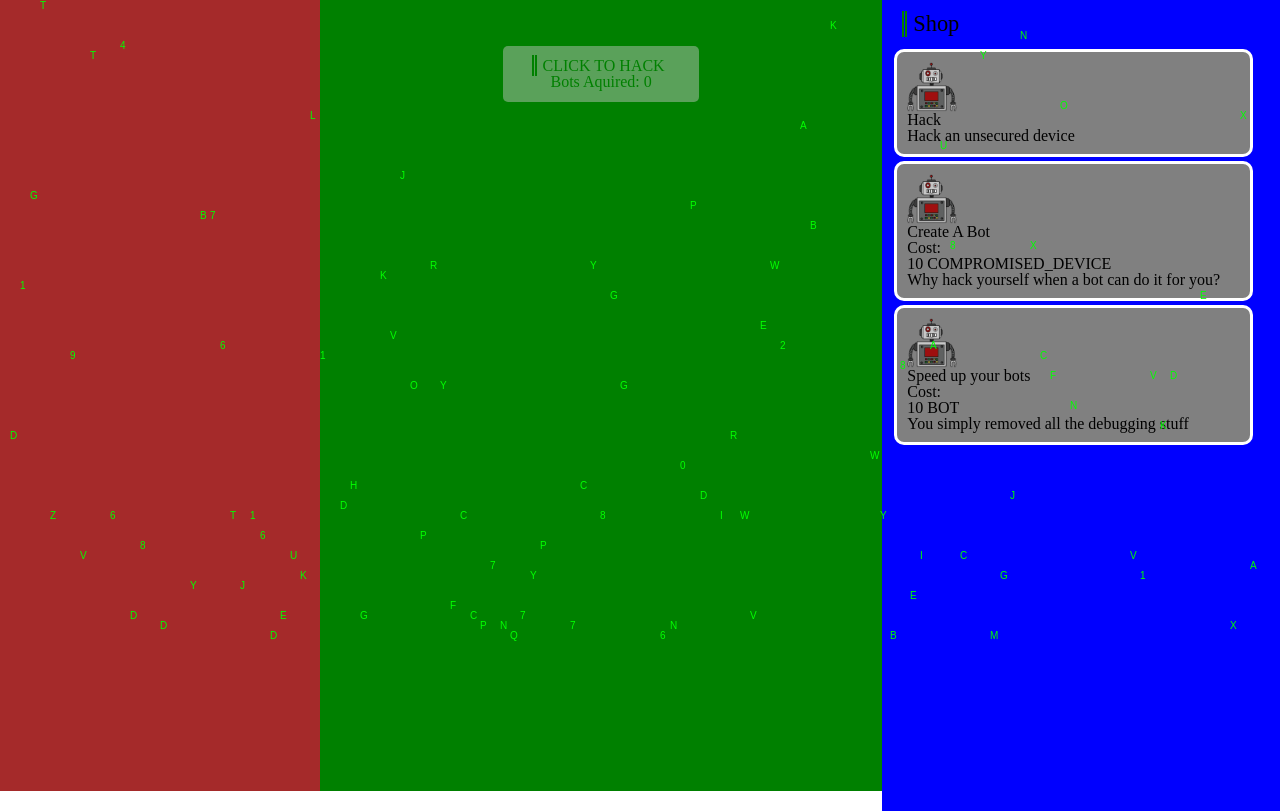
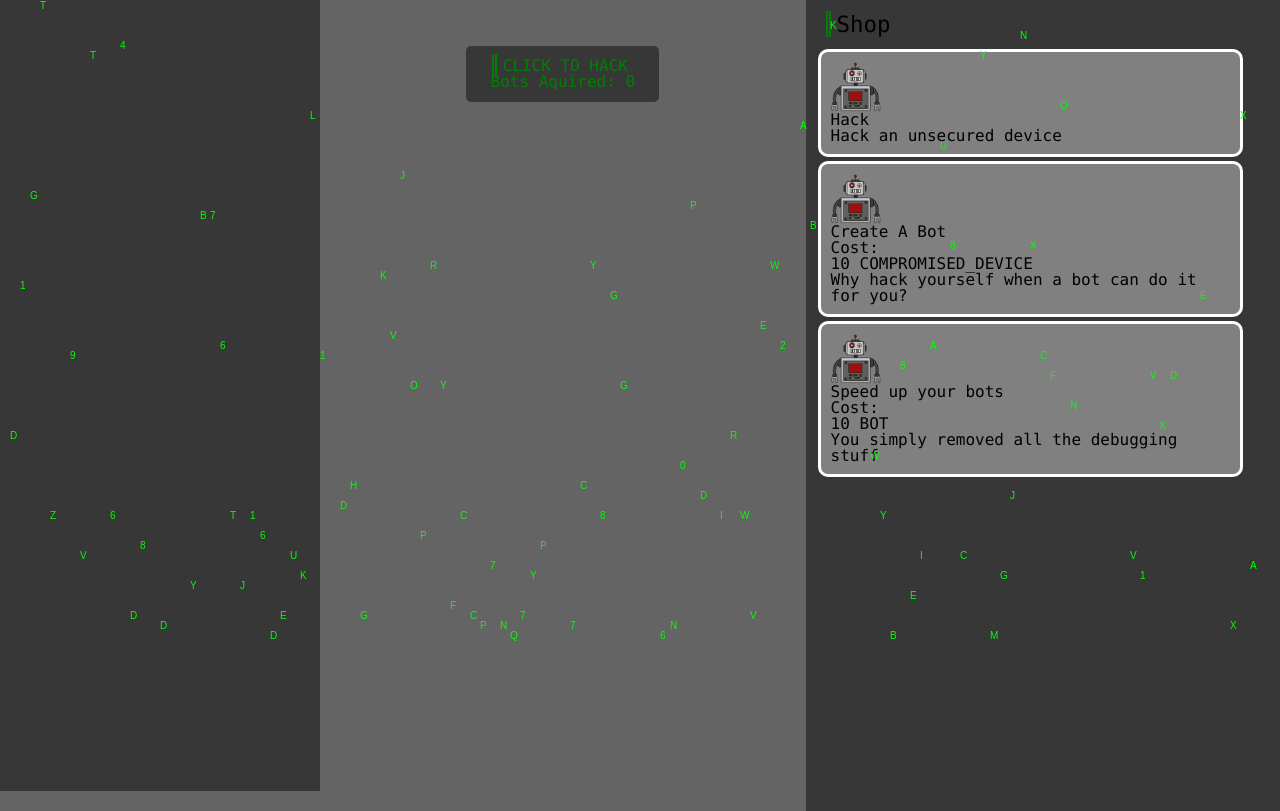
Before and after one commit to CanopusFalling/Hack-Cambridge-2020-Project, a plain HTML site: page index.html in a window 1280 px wide. Shown: the part 61-872 px from the top of the page. Drawn offline with Linux system fonts and the light colour scheme; animation ran at ten frames a second.

Commit message:
Fiddled wit stles.

```diff
--- a/css/styles2.css
+++ b/css/styles2.css
@@ -2,7 +2,12 @@
     --main-height: var()
 }
 
+html{
+    background-color: rgb(100, 100, 100);
+}
+
 body{
+    font-family: Consolas, monaco, monospace;
     width: 100%;
     height: 100vh;
     overflow-x: hidden;
@@ -47,7 +52,11 @@ header {
     color: white;
     text-align: center;
     align-self: center;
-    background-color: rgba(0, 0, 0, 0.45);
+    background-color: rgba(0, 0, 0, 0.7);
+}
+
+.button-desc{
+    margin-top: 10px;
 }
 
 .no-select {
@@ -70,7 +79,7 @@ main > div{
 }
 
 #centre-console{
-    background-color: green;
+    background-color: rgba(0, 0, 0, 0.0);
     align-items: center;
     text-align: center;
     width:100%;
@@ -80,7 +89,7 @@ main > div{
 /*another class or somethingwhatever im lazy*/
 #centre-console > div{
     color: green;
-    background-color: rgba(200, 200, 200, 0.45);
+    background-color: rgba(0, 0, 0, 0.45);
     width: fit-content;
     margin: 55px auto;
     padding: 12px 5%;
@@ -89,11 +98,11 @@ main > div{
 
 #resources-panel{
     min-width: 25%;
-    background-color: brown;
+    background-color: rgba(0, 0, 0, 0.45);
 }
 
 #shop-panel{
-    background-color: blue;
+    background-color: rgba(0, 0, 0, 0.45);
     min-width: 25%;
     height: 100%;
     overflow-y: scroll;
--- a/index.html
+++ b/index.html
@@ -48,7 +48,7 @@
             <div id="centre-console" class="no-select">
                 <div>
                     <p class="doubleBar">CLICK TO HACK</p>
-                    <p>Bots Aquired: <span id="score">0</span></p>
+                    <p class="buton-desc">Bots Aquired: <span id="score">0</span></p>
                 </div>
             </div>
 
--- a/js/resource-manager.js
+++ b/js/resource-manager.js
@@ -4,7 +4,7 @@ function updateResources(){
     let resourcespanel = document.getElementById("resources-panel");
 
     //Make the compiled strings for each line.
-    let text = "";
+    let text = "<table>";
 
     for (let resource in ResourceType)
     {
@@ -20,6 +20,8 @@ function updateResources(){
         }
     }
 
+    text = text + "</text>";
+
     resourcespanel.innerHTML = text;
 
     setTimeout(function() {
```
